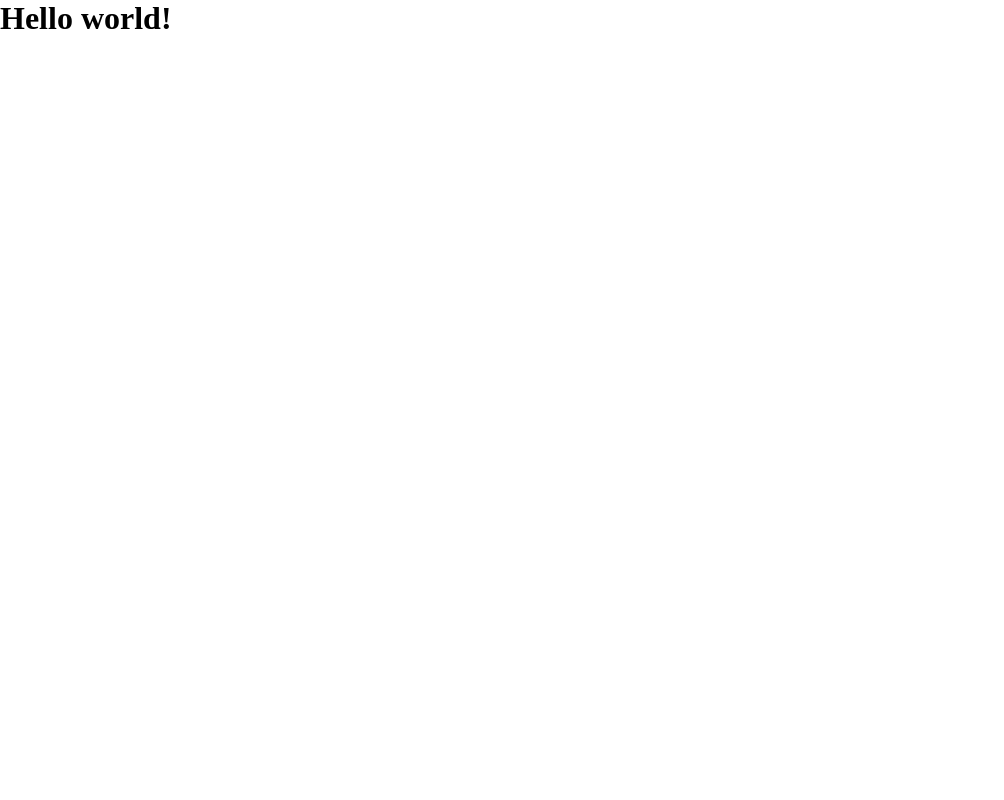
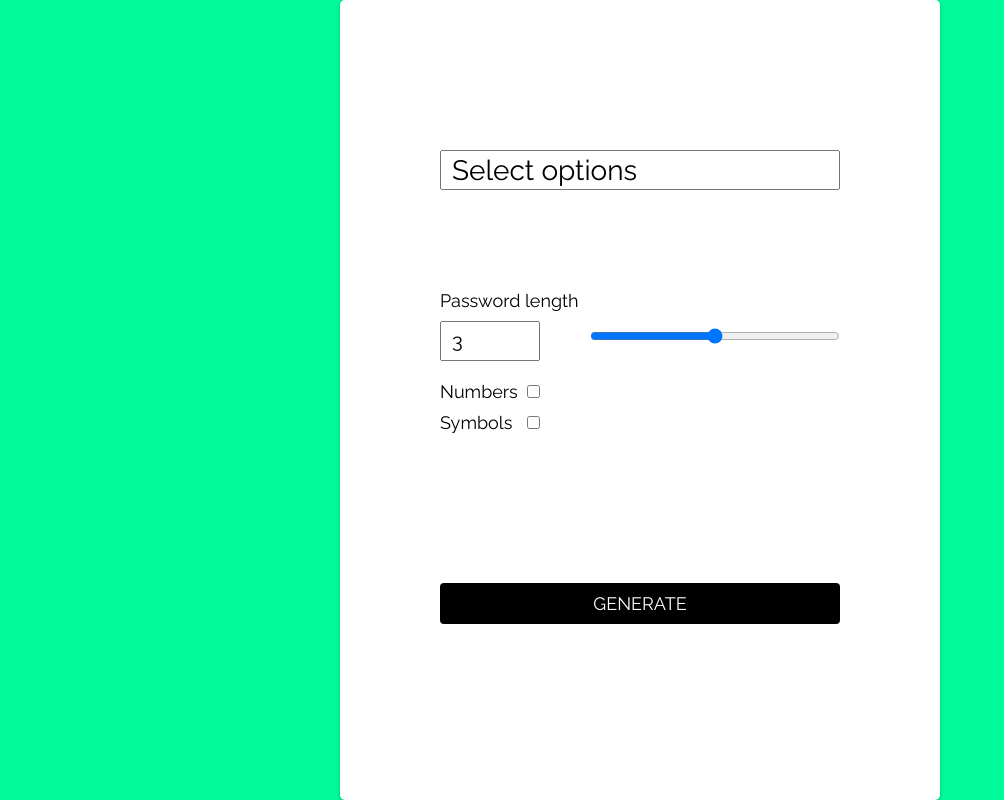
Before and after one commit to FloMaister/pass-generator, a React (Create React App) app: page / in a window 1280 px wide. Shown: the whole page, without its empty margins (0-1004 px from the left). Built offline with nearby package versions, Linux system fonts and the light colour scheme.

Commit message:
page layout mb rdy

```diff
--- a/public/index.html
+++ b/public/index.html
@@ -10,34 +10,10 @@
       content="Web site created using create-react-app"
     />
     <link rel="apple-touch-icon" href="%PUBLIC_URL%/logo192.png" />
-    <!--
-      manifest.json provides metadata used when your web app is installed on a
-      user's mobile device or desktop. See https://developers.google.com/web/fundamentals/web-app-manifest/
-    -->
-    <link rel="manifest" href="%PUBLIC_URL%/manifest.json" />
-    <!--
-      Notice the use of %PUBLIC_URL% in the tags above.
-      It will be replaced with the URL of the `public` folder during the build.
-      Only files inside the `public` folder can be referenced from the HTML.
-
-      Unlike "/favicon.ico" or "favicon.ico", "%PUBLIC_URL%/favicon.ico" will
-      work correctly both with client-side routing and a non-root public URL.
-      Learn how to configure a non-root public URL by running `npm run build`.
-    -->
-    <title>React App</title>
+    <title>Password generator</title>
   </head>
   <body>
-    <noscript>You need to enable JavaScript to run this app.</noscript>
     <div id="root"></div>
-    <!--
-      This HTML file is a template.
-      If you open it directly in the browser, you will see an empty page.
 
-      You can add webfonts, meta tags, or analytics to this file.
-      The build step will place the bundled scripts into the <body> tag.
-
-      To begin the development, run `npm start` or `yarn start`.
-      To create a production bundle, use `npm run build` or `yarn build`.
-    -->
   </body>
 </html>
--- a/src/components/app/app.jsx
+++ b/src/components/app/app.jsx
@@ -1,11 +1,45 @@
-import { Component } from "react";
+import { useState } from "react";
 
 import './app.scss';
 
 const App = (props) => {
 
     return (
-        <h1>Hello world!</h1>
+        <div className="wrapper">
+            <div className="item">
+                <input type="text"
+                className="item__box"
+                value="Select options"/>
+                <form className="item__form">
+                    <label
+                    className="item__label"
+                    htmlFor="number">
+                        Password length
+                    </label>
+                    <div className="item__wrapper-range">
+                        <input
+                        className="item__input-number"
+                        type="text" name="number"
+                        id="number"
+                        value="3" />
+
+                        <input className="item__range" type="range" name="range" id="range" />
+                    </div>
+
+                    <div className="item__wrapper-numbers">
+                        <label htmlFor="checkbox-number">Numbers</label>
+                        <input type="checkbox" name="numbers" id="checkbox-numbers" />
+                    </div>
+
+                    <div className="item__wrapper-symbols">
+                        <label htmlFor="checkbox-symbols">Symbols</label>
+                        <input type="checkbox" name="symbols" id="checkbox-symbols" />
+                    </div>
+
+                    <input className="item__submit" type="submit" value="Generate"/>
+                </form>
+            </div>
+        </div>
     )
 }
 
--- a/src/components/app/app.scss
+++ b/src/components/app/app.scss
@@ -0,0 +1,81 @@
+@import '/src/styles/variables';
+
+.wrapper {
+    position: relative;
+    width: 100vw;
+    height: 100vh;
+}
+
+.item {
+    position: absolute;
+    padding: 0 100px;
+    top: 50%;
+    left: 50%;
+    transform: translate(-50%, -50%);
+    width: 600px;
+    height: 800px;
+    border-radius: 5px;
+    background: #fff;
+    box-shadow: 0 2px 4px rgba(0, 0, 0, .2);
+    display: flex;
+    flex-direction: column;
+    &__box {
+        margin-top: 150px;
+        width: 100%;
+        height: var(--h40);
+        font-size: 28px;
+        padding: 0 10px;
+    }
+    &__form {
+        margin-top: 100px;
+        display: flex;
+        flex-direction: column;
+    }
+    &__label {
+        font-size: var(--fz-18);
+    }
+    &__input-number {
+        margin-top: var(--mt-10);
+        width: 100px;
+        height: var(--h40);
+        font-size: var(--fz-20);
+        padding: 0 10px;
+    }
+    &__wrapper-range {
+        display: flex;
+        justify-content: space-between;
+    }
+    &__range {
+        width: 250px;
+    }
+    &__wrapper-numbers {
+        margin-top: 20px;
+        display: flex;
+        justify-content: space-between;
+        width: 100px;
+        font-size: var(--fz-18);
+    }
+    &__wrapper-symbols {
+        margin-top: var(--mt-10);
+        display: flex;
+        justify-content: space-between;
+        width: 100px;
+        font-size: var(--fz-18);
+    }
+    &__submit {
+        margin-top: 150px;
+        display: inline-block;
+        padding: 10px 20px;
+        font-size: var(--fz-18);
+        text-transform: uppercase;
+        color: #fff;
+        background-color: black;
+        border: none;
+        border-radius: 4px;
+        cursor: pointer;
+        transition: background-color 0.3s ease;
+        &:hover {
+            background-color: #333;
+        }
+    }
+    }
--- /dev/null
+++ b/src/styles/_variables.scss
@@ -0,0 +1,8 @@
+:root {
+    --fz-20: 20px;
+    --fz-18: 18px;
+
+    --mt-10: 10px;
+
+    --h40: 40px;
+}
--- a/src/styles/index.scss
+++ b/src/styles/index.scss
@@ -1,5 +1,12 @@
+@import url('https://fonts.googleapis.com/css2?family=Raleway&display=swap');
+
 * {
+    font-family: 'Raleway', sans-serif;
     margin: 0;
     padding: 0;
     box-sizing: border-box;
 }
+
+body {
+    background-color: #00fa9a;
+}
```
Also changed, not shown: public/logo192.png (deleted), public/logo512.png (deleted), public/manifest.json (deleted), public/robots.txt (deleted).
